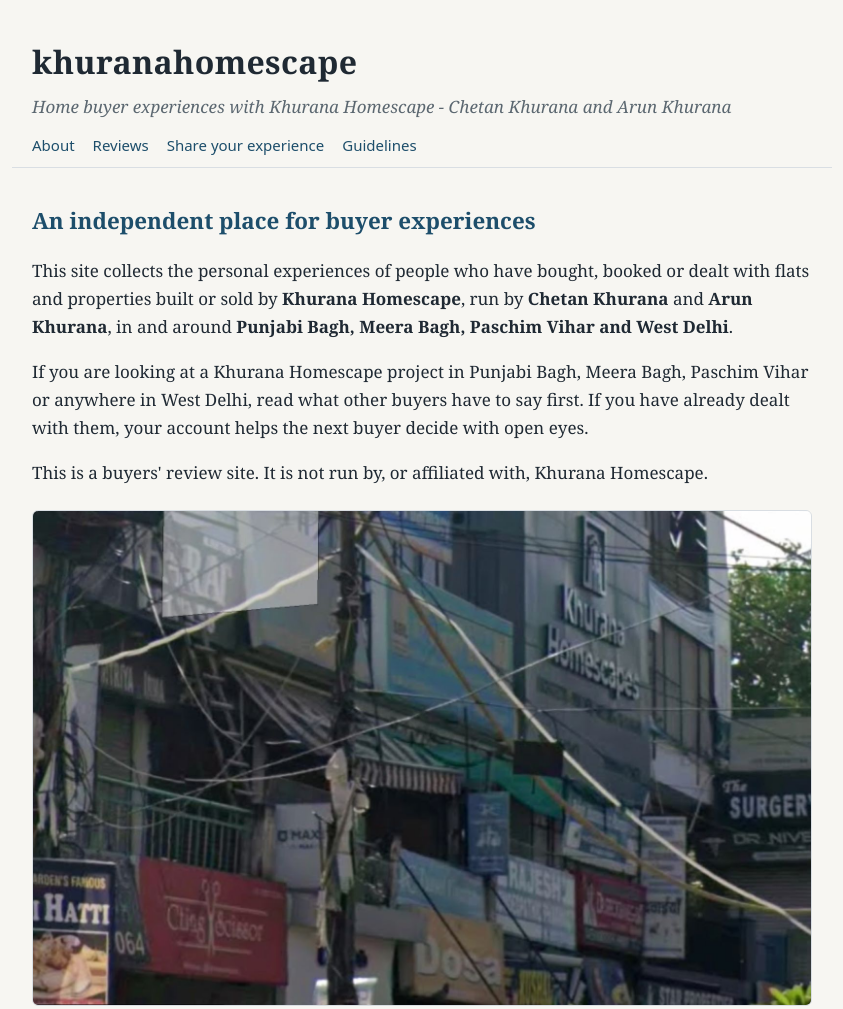
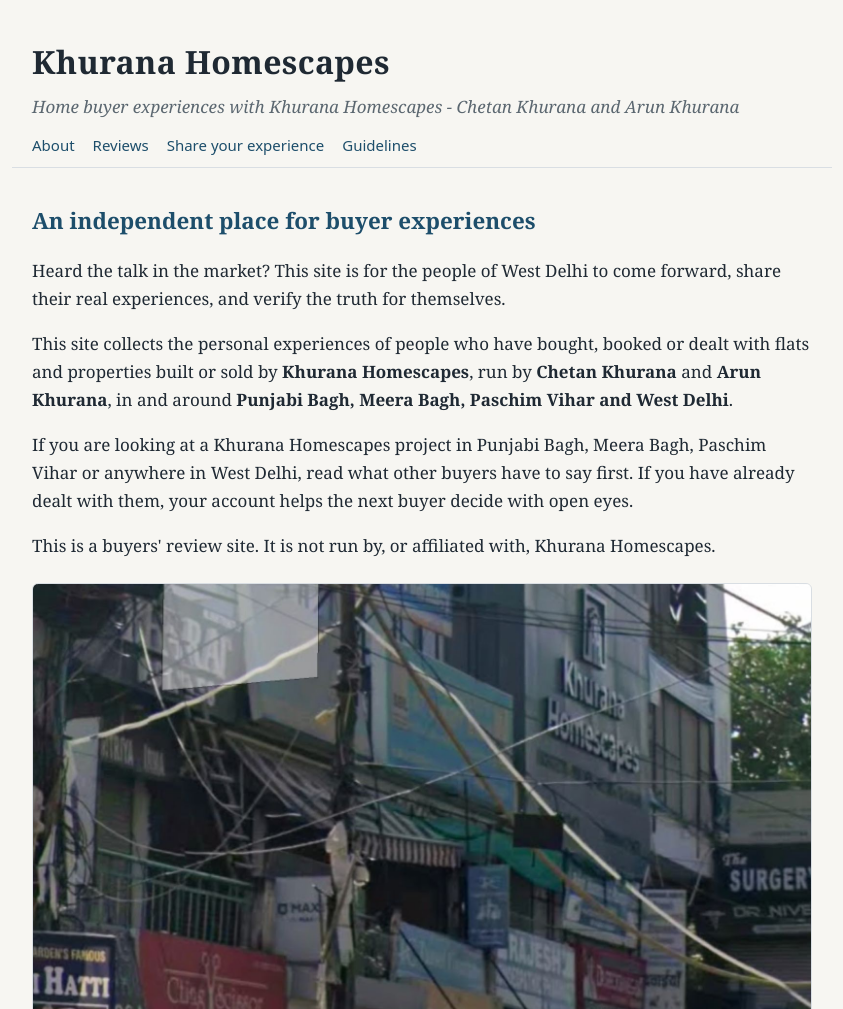
Before and after one commit to khuranahomescape/khuranahomescape-reviews, a website: page public/index.html in a window 1280 px wide. Shown: the top 1009 px of the page, without its empty margins (218-1061 px from the left). Drawn offline with Linux system fonts and the light colour scheme; no server answers.

Commit message:
Update displayed name and About intro

```diff
--- a/public/index.html
+++ b/public/index.html
@@ -3,23 +3,24 @@
 <head>
 <meta charset="utf-8">
 <meta name="viewport" content="width=device-width,initial-scale=1">
-<title>khuranahomescape - Khurana Homescape Reviews | Punjabi Bagh, Meera Bagh, Paschim Vihar, West Delhi</title>
-<meta name="description" content="khuranahomescape: an independent place for home buyers to share their genuine experiences with Khurana Homescape (Chetan Khurana and Arun Khurana) in Punjabi Bagh, Meera Bagh, Paschim Vihar and West Delhi.">
+<title>Khurana Homescapes Reviews | Punjabi Bagh, Meera Bagh, Paschim Vihar, West Delhi</title>
+<meta name="description" content="Khurana Homescapes: an independent place for home buyers to share their genuine experiences in Punjabi Bagh, Meera Bagh, Paschim Vihar and West Delhi.">
 <link rel="canonical" href="/">
 <link rel="stylesheet" href="/style.css">
 </head>
 <body>
 <header>
-<h1>khuranahomescape</h1>
-<p>Home buyer experiences with Khurana Homescape - Chetan Khurana and Arun Khurana</p>
+<h1>Khurana Homescapes</h1>
+<p>Home buyer experiences with Khurana Homescapes - Chetan Khurana and Arun Khurana</p>
 <nav><a href="#about">About</a><a href="#reviews">Reviews</a><a href="#share">Share your experience</a><a href="#guidelines">Guidelines</a></nav>
 </header>
 <main>
 <section id="about">
 <h2>An independent place for buyer experiences</h2>
-<p>This site collects the personal experiences of people who have bought, booked or dealt with flats and properties built or sold by <strong>Khurana Homescape</strong>, run by <strong>Chetan Khurana</strong> and <strong>Arun Khurana</strong>, in and around <strong>Punjabi Bagh, Meera Bagh, Paschim Vihar and West Delhi</strong>.</p>
-<p>If you are looking at a Khurana Homescape project in Punjabi Bagh, Meera Bagh, Paschim Vihar or anywhere in West Delhi, read what other buyers have to say first. If you have already dealt with them, your account helps the next buyer decide with open eyes.</p>
-<p>This is a buyers' review site. It is not run by, or affiliated with, Khurana Homescape.</p>
+<p>Heard the talk in the market? This site is for the people of West Delhi to come forward, share their real experiences, and verify the truth for themselves.</p>
+<p>This site collects the personal experiences of people who have bought, booked or dealt with flats and properties built or sold by <strong>Khurana Homescapes</strong>, run by <strong>Chetan Khurana</strong> and <strong>Arun Khurana</strong>, in and around <strong>Punjabi Bagh, Meera Bagh, Paschim Vihar and West Delhi</strong>.</p>
+<p>If you are looking at a Khurana Homescapes project in Punjabi Bagh, Meera Bagh, Paschim Vihar or anywhere in West Delhi, read what other buyers have to say first. If you have already dealt with them, your account helps the next buyer decide with open eyes.</p>
+<p>This is a buyers' review site. It is not run by, or affiliated with, Khurana Homescapes.</p>
 <figure style="margin:1.4rem 0"><img src="/office.jpg" alt="Khurana Homescapes office building with signage" style="max-width:100%;border:1px solid #d9dee3;border-radius:6px"><figcaption style="font:14px system-ui,sans-serif;color:#5b6770;margin-top:6px">Office of Khurana Homescapes.</figcaption></figure>
 <p class="note"><strong>Please note:</strong> every review on this site is the personal experience and opinion of its author. It is not a statement of fact by this website. The site does not verify individual claims and does not endorse them.</p>
 </section>
@@ -31,7 +32,7 @@
 
 <section id="share">
 <h2>Share your experience</h2>
-<p>Dealt with Khurana Homescape in Punjabi Bagh, Meera Bagh, Paschim Vihar or elsewhere in West Delhi? Tell us what happened, in your own words. You can post anonymously. Contact details are optional and are never published.</p>
+<p>Dealt with Khurana Homescapes in Punjabi Bagh, Meera Bagh, Paschim Vihar or elsewhere in West Delhi? Tell us what happened, in your own words. You can post anonymously. Contact details are optional and are never published.</p>
 <form id="f" autocomplete="off">
 <label for="name">Name to show <small>(optional - leave blank to appear as "Anonymous")</small></label>
 <input type="text" id="name" maxlength="60">
@@ -67,7 +68,7 @@
 </section>
 </main>
 <footer>
-<p>khuranahomescape - independent buyer reviews for Khurana Homescape (Chetan Khurana and Arun Khurana), serving buyers in Punjabi Bagh, Meera Bagh, Paschim Vihar and West Delhi, New Delhi.</p>
+<p>Khurana Homescapes - independent buyer reviews for Khurana Homescapes (Chetan Khurana and Arun Khurana), serving buyers in Punjabi Bagh, Meera Bagh, Paschim Vihar and West Delhi, New Delhi.</p>
 <p>Reviews are personal experiences and opinions of their individual authors. This website does not verify them and is not affiliated with the builder.</p>
 </footer>
 <script src="/app.js"></script>
```
